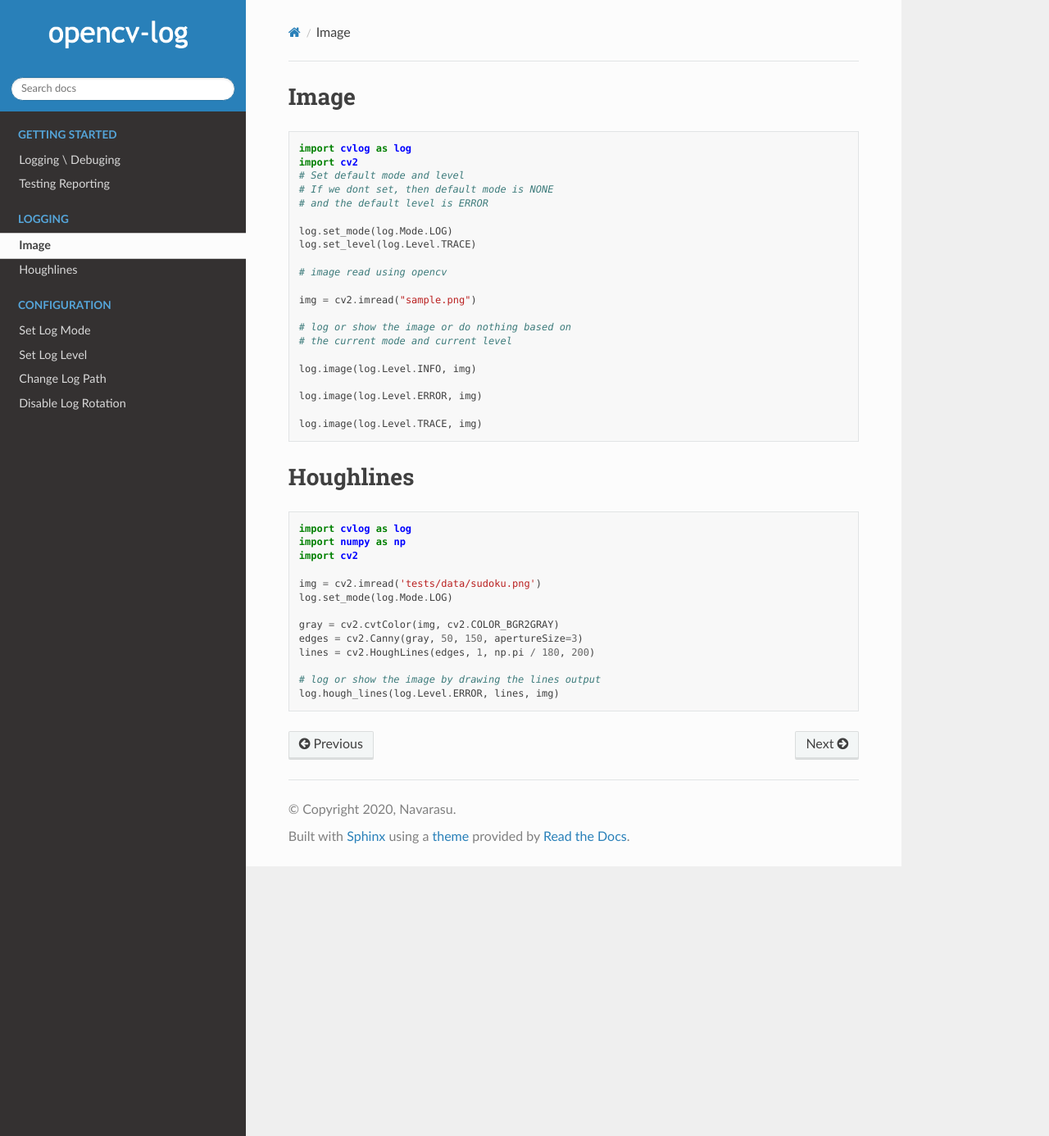
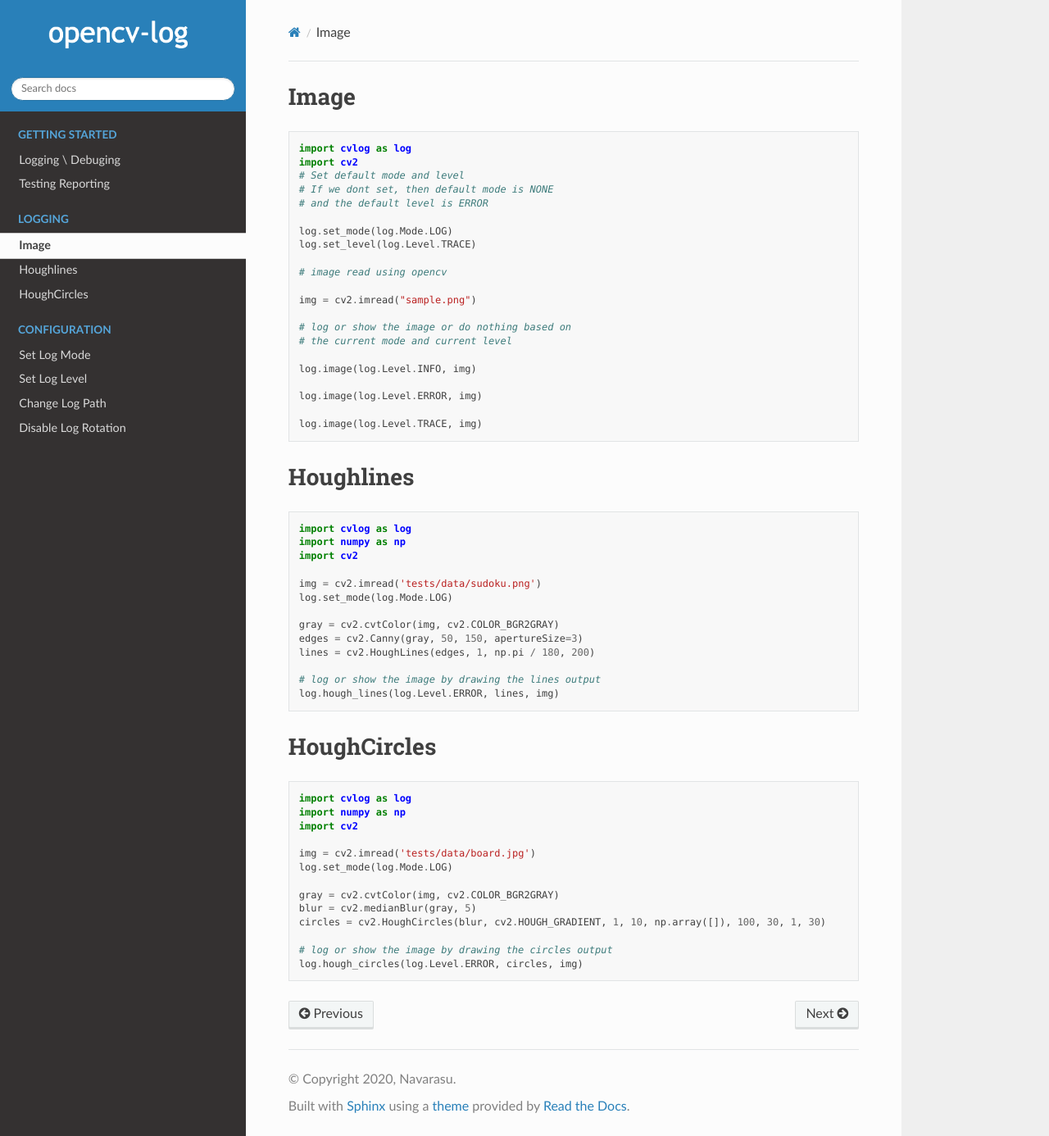
Before and after one commit to navarasu/opencv-log, a Sphinx documentation site: the page built from docs/logging.rst, in a window 1280 px wide and 1386 px high. Shown: the whole window at 82% size. Built offline with Sphinx 7.4.7 and the Read the Docs theme 2.0.0, drawn with Linux system fonts in a browser that asks for light colours.

Commit message:
Add docs for HoughCircles

```diff
--- a/docs/logging.rst
+++ b/docs/logging.rst
@@ -43,3 +43,22 @@
 
     # log or show the image by drawing the lines output
     log.hough_lines(log.Level.ERROR, lines, img)
+
+HoughCircles
+============
+
+.. code-block:: python
+
+    import cvlog as log
+    import numpy as np
+    import cv2
+
+    img = cv2.imread('tests/data/board.jpg')
+    log.set_mode(log.Mode.LOG)
+
+    gray = cv2.cvtColor(img, cv2.COLOR_BGR2GRAY)
+    blur = cv2.medianBlur(gray, 5)
+    circles = cv2.HoughCircles(blur, cv2.HOUGH_GRADIENT, 1, 10, np.array([]), 100, 30, 1, 30)
+
+    # log or show the image by drawing the circles output
+    log.hough_circles(log.Level.ERROR, circles, img)
```
